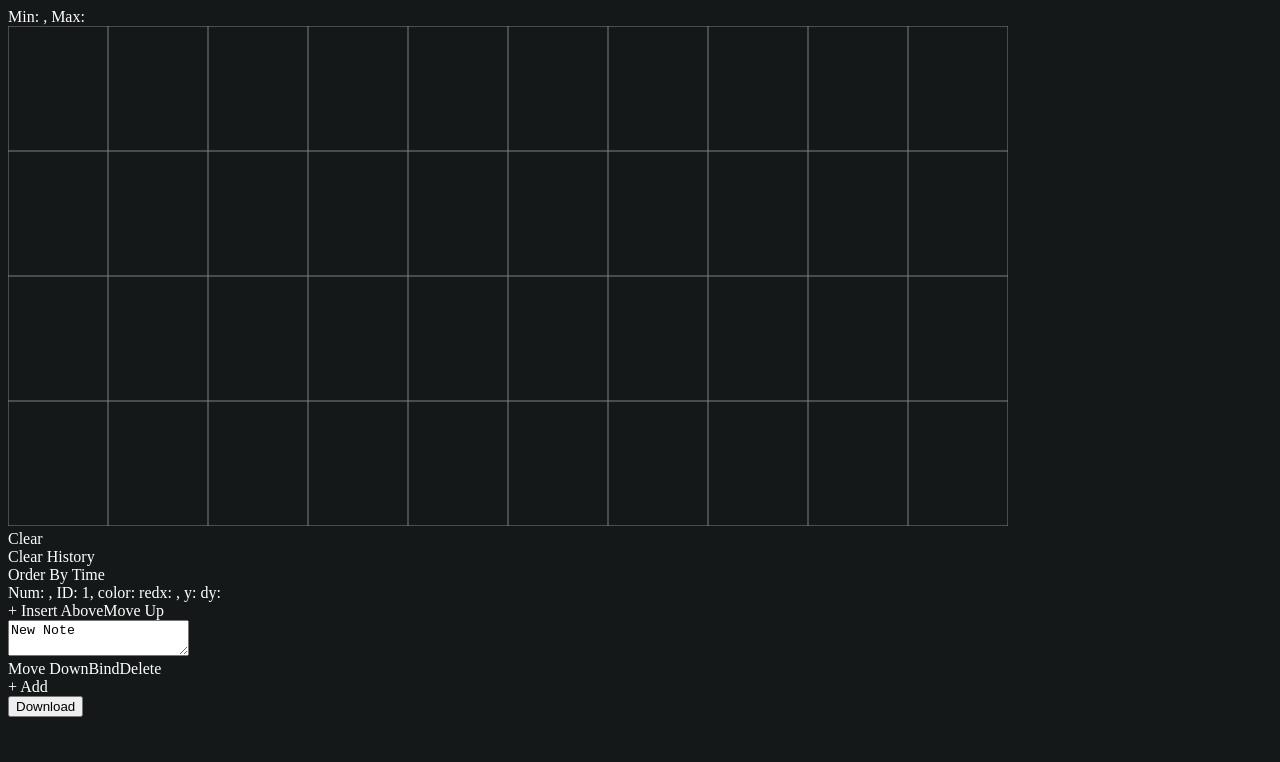
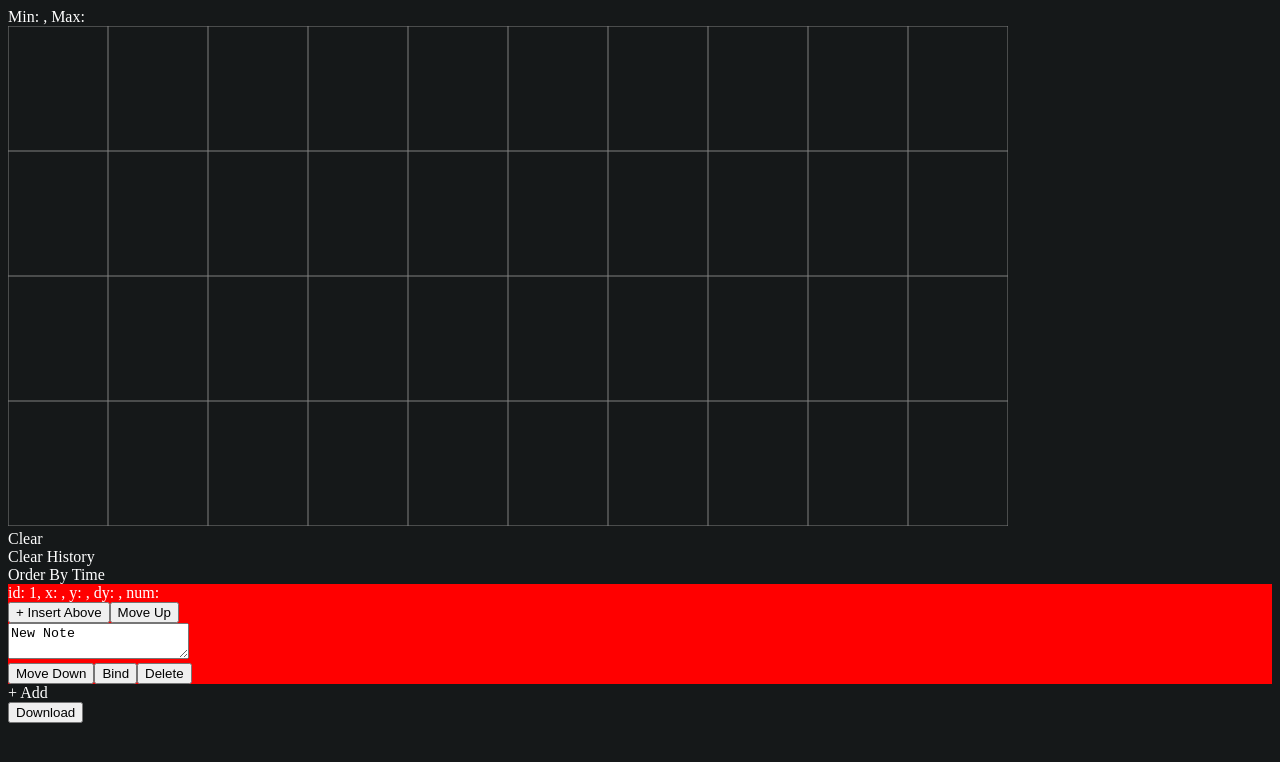
Before and after one commit to prog-g/dcc-report, a React app: page / in a window 1280 px wide. Shown: the top 762 px of the page. Built offline with nearby package versions, Linux system fonts and the light colour scheme.

Commit message:
fix Note.tsx

```diff
--- a/src/Note.tsx
+++ b/src/Note.tsx
@@ -14,8 +14,9 @@ type Props = Note & {
 
 const Note: React.FunctionComponent<Props> = props => {
   const [content, setContent] = React.useState("New Note");
-  // メモを中間に挿入するイベントハンドラ
-  const insert = React.useCallback(
+
+  // 新しいメモをこのメモの前に挿入するイベントハンドラ
+  const insertBefore = React.useCallback(
     () =>
       props.setNotes(prev => {
         const i = prev.findIndex(n => n.id === props.id);
@@ -23,65 +24,67 @@ const Note: React.FunctionComponent<Props> = props => {
       }),
     [props]
   );
+
   // メモが編集されたときのイベントハンドラ
+  // 入力による変更を DOM に反映しておかないと、HTML に書き出す際に空になる
   const edit = React.useCallback(
     (e: React.ChangeEvent<HTMLTextAreaElement>) => setContent(e.target.value),
     []
   );
-  // メモとグラフ上の点を紐づけるボタンのイベントハンドラ
+
+  // メモとグラフ上の点を紐づけるためのイベントハンドラ
   const bind = React.useCallback(() => props.setBindingTargetId(props.id), [
     props
   ]);
+
   // メモを上へ移動するイベントハンドラ
   const up = React.useCallback(
     () =>
       props.setNotes(prev => {
         const i = prev.findIndex(n => n.id === props.id);
-        if (i === 0) return prev;
-        return [
-          ...prev.slice(0, i - 1),
-          prev[i],
-          prev[i - 1],
-          ...prev.slice(i + 1)
-        ];
+        return i === 0
+          ? prev // このメモが先頭であった場合は何もしない
+          : [
+              ...prev.slice(0, i - 1),
+              prev[i],
+              prev[i - 1],
+              ...prev.slice(i + 1)
+            ];
       }),
     [props]
   );
+
   // メモを下へ移動するイベントハンドラ
   const down = React.useCallback(
     () =>
       props.setNotes(prev => {
         const i = prev.findIndex(n => n.id === props.id);
-        if (i === prev.length - 1) return prev;
-        return [
-          ...prev.slice(0, i),
-          prev[i + 1],
-          prev[i],
-          ...prev.slice(i + 2)
-        ];
+        return i === prev.length - 1
+          ? prev // このメモが末尾であった場合は何もしない
+          : [...prev.slice(0, i), prev[i + 1], prev[i], ...prev.slice(i + 2)];
       }),
     [props]
   );
+
   // メモを削除するイベントハンドラ
   const del = React.useCallback(
     () => props.setNotes(prev => prev.filter(n => n.id !== props.id)),
     [props]
   );
+
   return (
-    <div className="note">
-      <div>
-        Num: {props.pointNumber}, ID: {props.id}, color: {noteColor(props.id)}
-        x: {props.x}, y: {props.y} dy: {props.dy}
-      </div>
+    <div style={{ background: noteColor(props.id) }}>
+      id: {props.id}, x: {props.x}, y: {props.y}, dy: {props.dy}, num:
+      {props.pointNumber}
       <div className="action">
-        <span onClick={insert}>+ Insert Above</span>
-        <span onClick={up}>Move Up</span>
+        <button onClick={insertBefore}>+ Insert Above</button>
+        <button onClick={up}>Move Up</button>
       </div>
       <textarea className="content" value={content} onChange={edit}></textarea>
       <div className="action">
-        <span onClick={down}>Move Down</span>
-        <span onClick={bind}>Bind</span>
-        <span onClick={del}>Delete</span>
+        <button onClick={down}>Move Down</button>
+        <button onClick={bind}>Bind</button>
+        <button onClick={del}>Delete</button>
       </div>
     </div>
   );
```
